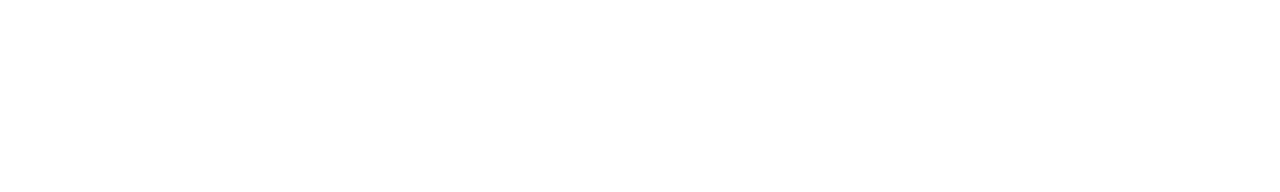
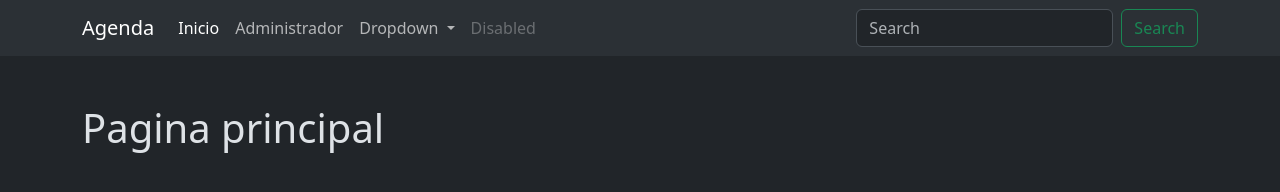
Before and after one commit to rollingcodeschool/crudAgenda-c101, a plain HTML site: page index.html in a window 1280 px wide. Drawn offline with nearby package versions, Linux system fonts and the light colour scheme.

Commit message:
agregamos el navbar con algunas opciones y el tema oscuro

```diff
--- a/index.html
+++ b/index.html
@@ -1,5 +1,5 @@
 <!DOCTYPE html>
-<html lang="es">
+<html lang="es" data-bs-theme="dark">
 <head>
     <meta charset="UTF-8">
     <meta name="viewport" content="width=device-width, initial-scale=1.0">
@@ -9,8 +9,47 @@
     <title>Crud Agenda</title>
 </head>
 <body>
-    <header></header>
-    <main></main>
+    <header>
+        <nav class="navbar navbar-expand-lg bg-body-tertiary">
+            <div class="container">
+              <a class="navbar-brand" href="index.html">Agenda</a>
+              <button class="navbar-toggler" type="button" data-bs-toggle="collapse" data-bs-target="#navbarSupportedContent" aria-controls="navbarSupportedContent" aria-expanded="false" aria-label="Toggle navigation">
+                <span class="navbar-toggler-icon"></span>
+              </button>
+              <div class="collapse navbar-collapse" id="navbarSupportedContent">
+                <ul class="navbar-nav me-auto mb-2 mb-lg-0">
+                  <li class="nav-item">
+                    <a class="nav-link active" aria-current="page" href="index.html">Inicio</a>
+                  </li>
+                  <li class="nav-item">
+                    <a class="nav-link" href="./pages/administrador.html">Administrador</a>
+                  </li>
+                  <li class="nav-item dropdown">
+                    <a class="nav-link dropdown-toggle" href="#" role="button" data-bs-toggle="dropdown" aria-expanded="false">
+                      Dropdown
+                    </a>
+                    <ul class="dropdown-menu">
+                      <li><a class="dropdown-item" href="#">Action</a></li>
+                      <li><a class="dropdown-item" href="#">Another action</a></li>
+                      <li><hr class="dropdown-divider"></li>
+                      <li><a class="dropdown-item" href="#">Something else here</a></li>
+                    </ul>
+                  </li>
+                  <li class="nav-item">
+                    <a class="nav-link disabled" aria-disabled="true">Disabled</a>
+                  </li>
+                </ul>
+                <form class="d-flex" role="search">
+                  <input class="form-control me-2" type="search" placeholder="Search" aria-label="Search">
+                  <button class="btn btn-outline-success" type="submit">Search</button>
+                </form>
+              </div>
+            </div>
+          </nav>
+    </header>
+    <main class="container my-5">
+        <h1>Pagina principal</h1>
+    </main>
     <footer></footer>
     <script src="https://cdn.jsdelivr.net/npm/bootstrap@5.3.3/dist/js/bootstrap.bundle.min.js" integrity="sha384-YvpcrYf0tY3lHB60NNkmXc5s9fDVZLESaAA55NDzOxhy9GkcIdslK1eN7N6jIeHz" crossorigin="anonymous"></script>
     <script src="./js/app.js"></script>
```
Also changed, not shown: pages/administrador.html (added).
